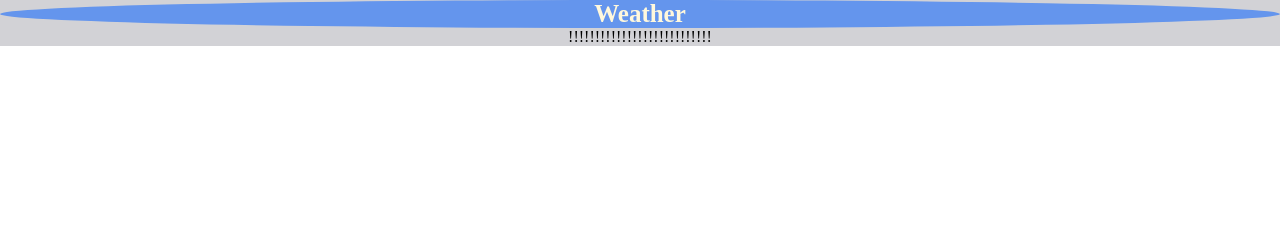
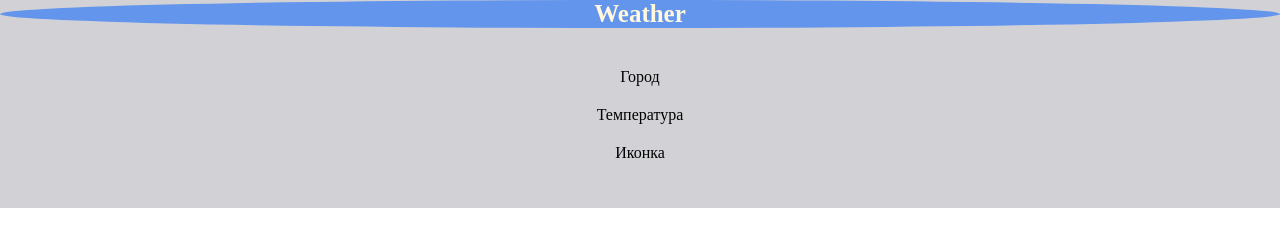
Before and after one commit to AlexandrKomisar/weather_api, a plain HTML site: page index.html in a window 1280 px wide. Drawn offline with Linux system fonts and the light colour scheme; no server answers.

Commit message:
name&temp

```diff
--- a/index.html
+++ b/index.html
@@ -10,7 +10,15 @@
   <body>
     <section class="weather">
       <h3 class="weather__title">Weather</h3>
-      <div class="weather__api">!!!!!!!!!!!!!!!!!!!!!!!!!!!</div>
+      <div class="weather__api">
+        <ul class="weather__card">
+          <li class="weather__card_item city-name">Город</li>
+          <li class="weather__card_item weather-temp">Температура</li>
+          <li class="weather__card_item weather-icon">Иконка</li>
+          <li></li>
+          <li></li>
+        </ul>
+      </div>
     </section>
 
     <script src="./js/weather.js"></script>
--- a/js/weather.js
+++ b/js/weather.js
@@ -5,7 +5,8 @@ fetch('http://api.openweathermap.org/data/2.5/weather?id=6548066&appid=b23aa5b1f
   })
   .then(function (data) {
     console.log(data);
-    document.querySelector('')
+    document.querySelector('.city-name').innerHTML = data.name;
+    document.querySelector('.weather-temp').innerHTML = Math.round(data.main.temp - 273) + '&deg;';
   })
   .catch(function () {
     // eroros
--- a/scss/_weather.scss
+++ b/scss/_weather.scss
@@ -11,4 +11,10 @@
     &__api {
         text-align: center;
     }
+    &__card {
+        margin-top: 30px;
+        &_item {
+            padding: 10px;
+        }
+    }
 }
```
Also changed, not shown: css/styles.css, 1 other file.
